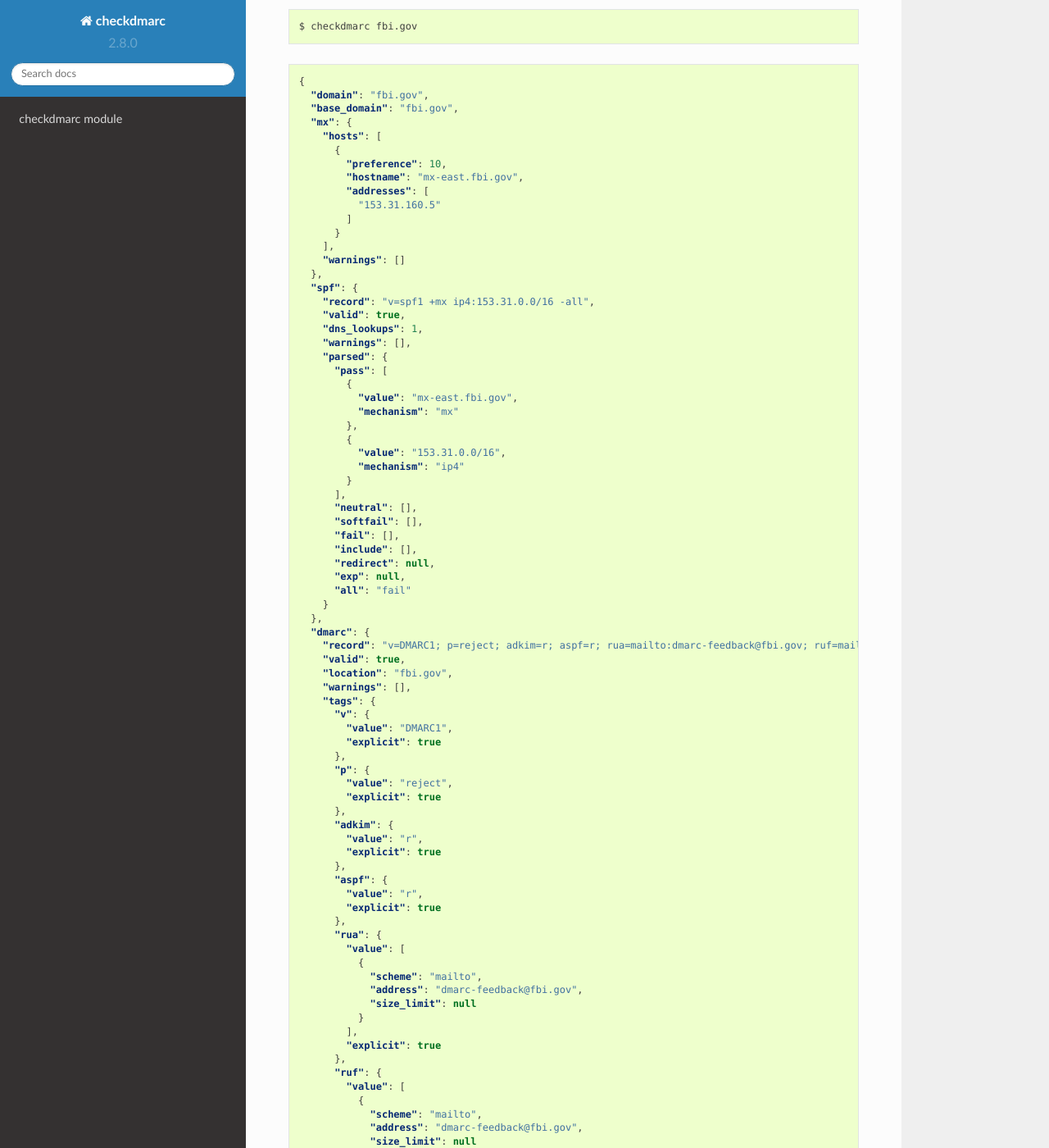
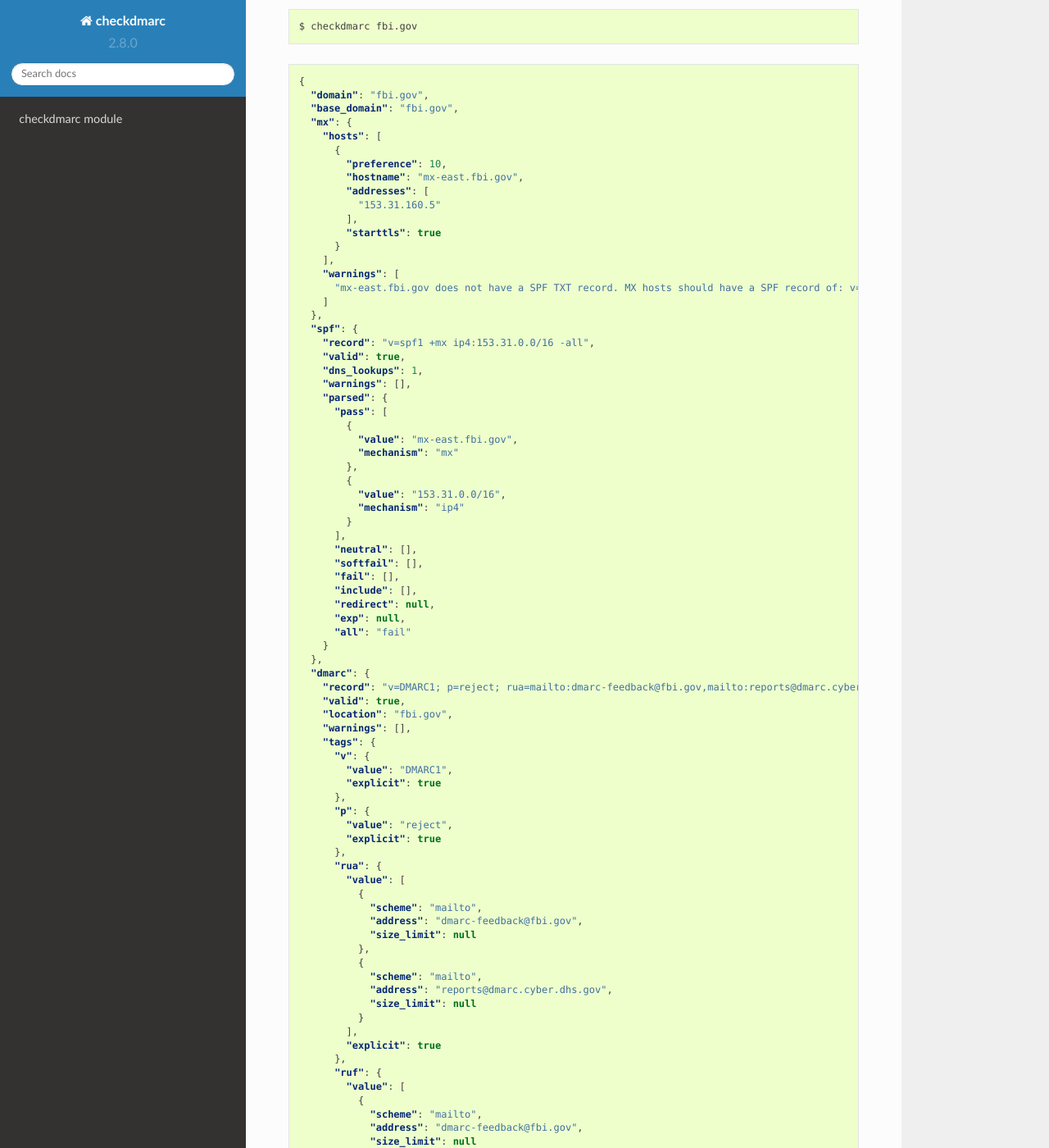
Before and after one commit to domainaware/checkdmarc, a Sphinx documentation site: the page built from docs/source/index.rst, in a window 1280 px wide and 1400 px high, scrolled down 735 px. Shown: the whole window at 82% size. Built offline with Sphinx 7.4.7 and the Read the Docs theme 2.0.0, drawn with Linux system fonts in a browser that asks for light colours; some of the changed text lies outside the part shown.

Commit message:
Update documentation

```diff
--- a/docs/source/index.rst
+++ b/docs/source/index.rst
@@ -47,116 +47,123 @@
 
 .. code-block:: json
 
-    {
-      "domain": "fbi.gov",
-      "base_domain": "fbi.gov",
-      "mx": {
-        "hosts": [
-          {
-            "preference": 10,
-            "hostname": "mx-east.fbi.gov",
-            "addresses": [
-              "153.31.160.5"
-            ]
-          }
-        ],
-        "warnings": []
-      },
-      "spf": {
-        "record": "v=spf1 +mx ip4:153.31.0.0/16 -all",
-        "valid": true,
-        "dns_lookups": 1,
-        "warnings": [],
-        "parsed": {
-          "pass": [
-            {
-              "value": "mx-east.fbi.gov",
-              "mechanism": "mx"
-            },
-            {
-              "value": "153.31.0.0/16",
-              "mechanism": "ip4"
-            }
-          ],
-          "neutral": [],
-          "softfail": [],
-          "fail": [],
-          "include": [],
-          "redirect": null,
-          "exp": null,
-          "all": "fail"
-        }
-      },
-      "dmarc": {
-        "record": "v=DMARC1; p=reject; adkim=r; aspf=r; rua=mailto:dmarc-feedback@fbi.gov; ruf=mailto:dmarc-feedback@fbi.gov; pct=100",
-        "valid": true,
-        "location": "fbi.gov",
-        "warnings": [],
-        "tags": {
-          "v": {
-            "value": "DMARC1",
-            "explicit": true
-          },
-          "p": {
-            "value": "reject",
-            "explicit": true
-          },
-          "adkim": {
-            "value": "r",
-            "explicit": true
-          },
-          "aspf": {
-            "value": "r",
-            "explicit": true
-          },
-          "rua": {
-            "value": [
-              {
-                "scheme": "mailto",
-                "address": "dmarc-feedback@fbi.gov",
-                "size_limit": null
-              }
-            ],
-            "explicit": true
-          },
-          "ruf": {
-            "value": [
-              {
-                "scheme": "mailto",
-                "address": "dmarc-feedback@fbi.gov",
-                "size_limit": null
-              }
-            ],
-            "explicit": true
-          },
-          "pct": {
-            "value": 100,
-            "explicit": true
-          },
-          "fo": {
-            "value": [
-              "0"
-            ],
-            "explicit": false
-          },
-          "rf": {
-            "value": [
-              "afrf"
-            ],
-            "explicit": false
-          },
-          "ri": {
-            "value": 86400,
-            "explicit": false
-          },
-          "sp": {
-            "value": "reject",
-            "explicit": false
-          }
-        }
-      }
-    }
-
+   {
+     "domain": "fbi.gov",
+     "base_domain": "fbi.gov",
+     "mx": {
+       "hosts": [
+         {
+           "preference": 10,
+           "hostname": "mx-east.fbi.gov",
+           "addresses": [
+             "153.31.160.5"
+           ],
+           "starttls": true
+         }
+       ],
+       "warnings": [
+         "mx-east.fbi.gov does not have a SPF TXT record. MX hosts should have a SPF record of: v=spf1 a -all so bouncebacks pass SPF."
+       ]
+     },
+     "spf": {
+       "record": "v=spf1 +mx ip4:153.31.0.0/16 -all",
+       "valid": true,
+       "dns_lookups": 1,
+       "warnings": [],
+       "parsed": {
+         "pass": [
+           {
+             "value": "mx-east.fbi.gov",
+             "mechanism": "mx"
+           },
+           {
+             "value": "153.31.0.0/16",
+             "mechanism": "ip4"
+           }
+         ],
+         "neutral": [],
+         "softfail": [],
+         "fail": [],
+         "include": [],
+         "redirect": null,
+         "exp": null,
+         "all": "fail"
+       }
+     },
+     "dmarc": {
+       "record": "v=DMARC1; p=reject; rua=mailto:dmarc-feedback@fbi.gov,mailto:reports@dmarc.cyber.dhs.gov; ruf=mailto:dmarc-feedback@fbi.gov; pct=100",
+       "valid": true,
+       "location": "fbi.gov",
+       "warnings": [],
+       "tags": {
+         "v": {
+           "value": "DMARC1",
+           "explicit": true
+         },
+         "p": {
+           "value": "reject",
+           "explicit": true
+         },
+         "rua": {
+           "value": [
+             {
+               "scheme": "mailto",
+               "address": "dmarc-feedback@fbi.gov",
+               "size_limit": null
+             },
+             {
+               "scheme": "mailto",
+               "address": "reports@dmarc.cyber.dhs.gov",
+               "size_limit": null
+             }
+           ],
+           "explicit": true
+         },
+         "ruf": {
+           "value": [
+             {
+               "scheme": "mailto",
+               "address": "dmarc-feedback@fbi.gov",
+               "size_limit": null
+             }
+           ],
+           "explicit": true
+         },
+         "pct": {
+           "value": 100,
+           "explicit": true
+         },
+         "adkim": {
+           "value": "r",
+           "explicit": false
+         },
+         "aspf": {
+           "value": "r",
+           "explicit": false
+         },
+         "fo": {
+           "value": [
+             "0"
+           ],
+           "explicit": false
+         },
+         "rf": {
+           "value": [
+             "afrf"
+           ],
+           "explicit": false
+         },
+         "ri": {
+           "value": 86400,
+           "explicit": false
+         },
+         "sp": {
+           "value": "reject",
+           "explicit": false
+         }
+       }
+     }
+   }
 
 Installation
 ------------
```
Also changed, not shown: README.rst (+19 -11 lines).
